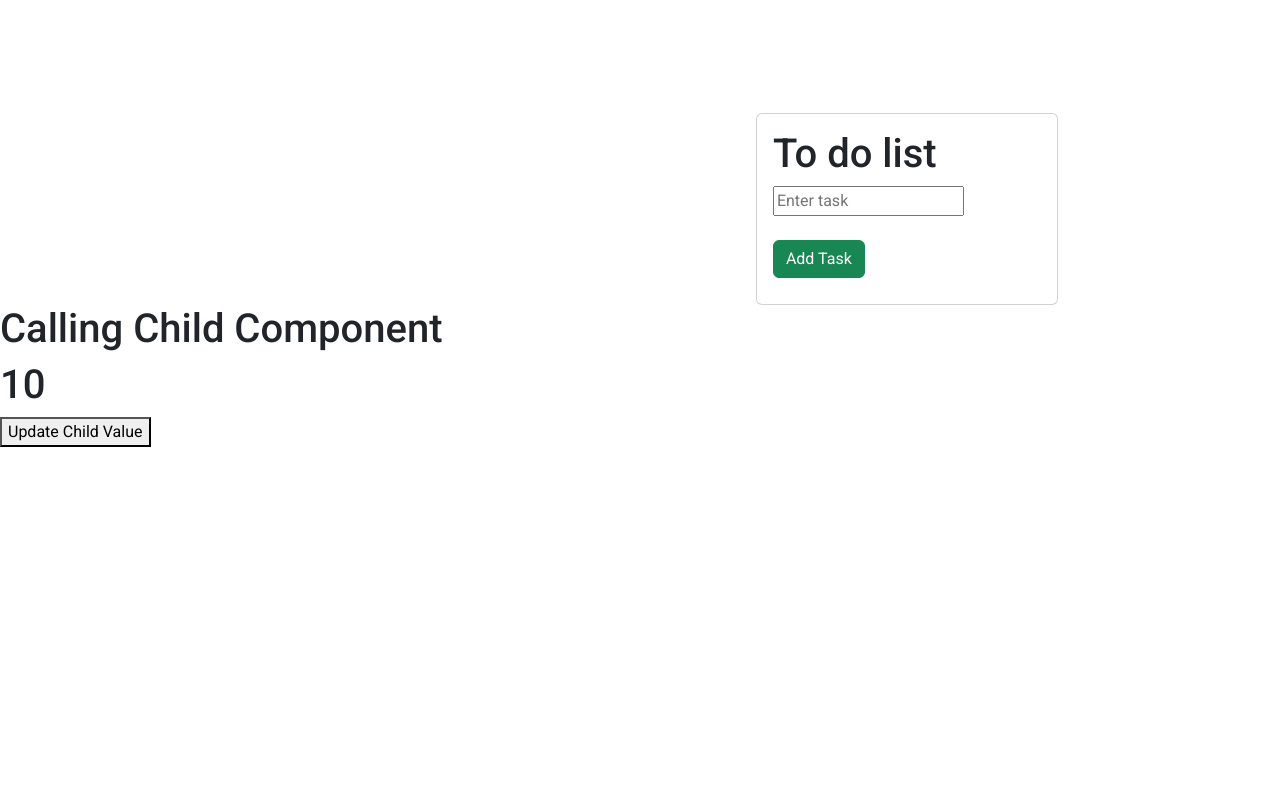
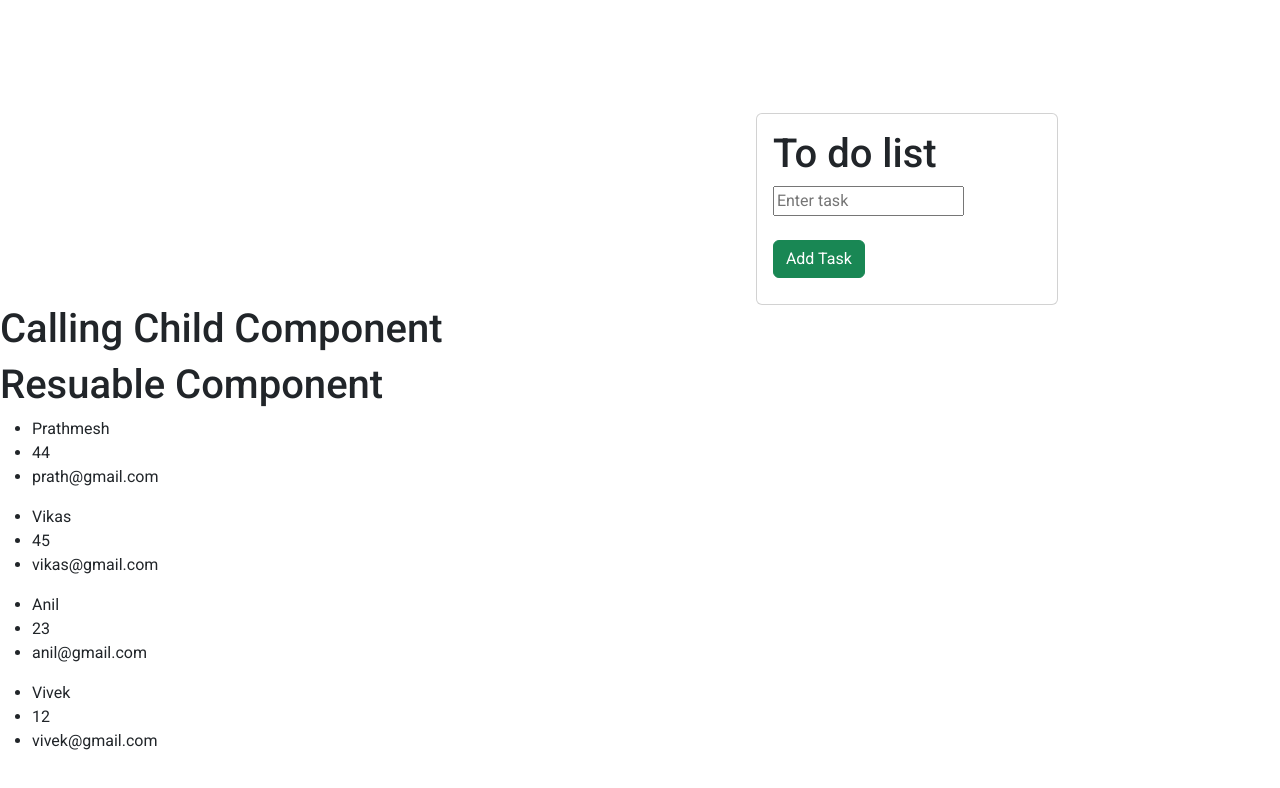
Before and after one commit to prathmeshkam/Angular-17, an Angular app: page / in a window 1280 px wide. Shown: the top 788 px of the page. Built offline with nearby package versions, Linux system fonts and the light colour scheme.

Commit message:
Reuse of component

```diff
--- a/src/app/app.component.html
+++ b/src/app/app.component.html
@@ -12,14 +12,25 @@
                 <li [style.backgroundColor]="color">{{i.name}} <button class="btn btn-danger" (click)="Remove(i.id)">Remove</button></li>
             </ul>
             }
+
         </div>
 
     </div>
 </div>
+
+
 <h1> Calling Child Component </h1>
 
-<app-child [item]="data"></app-child>
-<button (click)="updateChild()">Update Child Value</button>
+<!-- <app-child [item]="data"></app-child>
+<button (click)="updateChild()">Update Child Value</button> -->
+
+
+<h1> Resuable Component</h1>
+
+@for(u of userData;track u) {
+
+<app-child [user]="u"></app-child>
+}
 
 <router-outlet>
 </router-outlet>
--- a/src/app/app.component.ts
+++ b/src/app/app.component.ts
@@ -40,4 +40,12 @@ export class AppComponent {
   {
     this.data = Math.floor(Math.random()*10);
   }
+
+  userData = [
+    {name:"Prathmesh",age:44, email:"prath@gmail.com"},
+    {name:"Vikas",age:45, email:"vikas@gmail.com"},
+    {name:"Anil",age:23, email:"anil@gmail.com"},
+    {name:"Vivek",age:12, email:"vivek@gmail.com"},
+  ]
+
 }
--- a/src/app/child/child.component.html
+++ b/src/app/child/child.component.html
@@ -1 +1,7 @@
-<h1>{{item}}</h1>
+<!-- <h1>{{item}}</h1> -->
+
+<ul>
+    <li>{{user.name}}</li>
+    <li>{{user.age}}</li>
+    <li>{{user.email}}</li>
+</ul>
--- a/src/app/child/child.component.ts
+++ b/src/app/child/child.component.ts
@@ -8,5 +8,7 @@ import { Component,Input } from '@angular/core';
   styleUrl: './child.component.css'
 })
 export class ChildComponent {
-@Input() item=0;
+// @Input() item=0;
+@Input() user:{name:string,age:number,email:string}={name:"",age:-1,email:''};
+
 }
```
